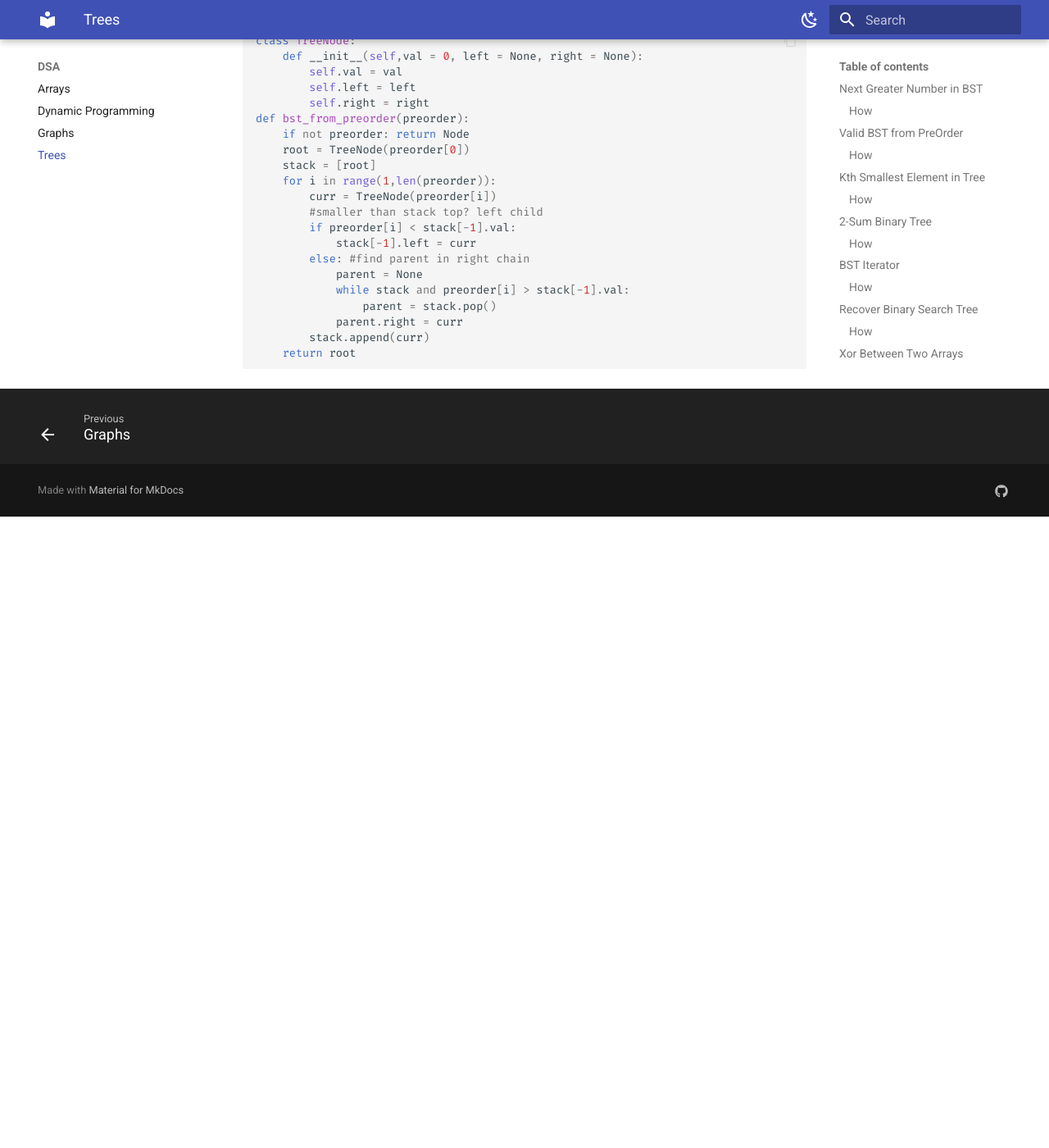
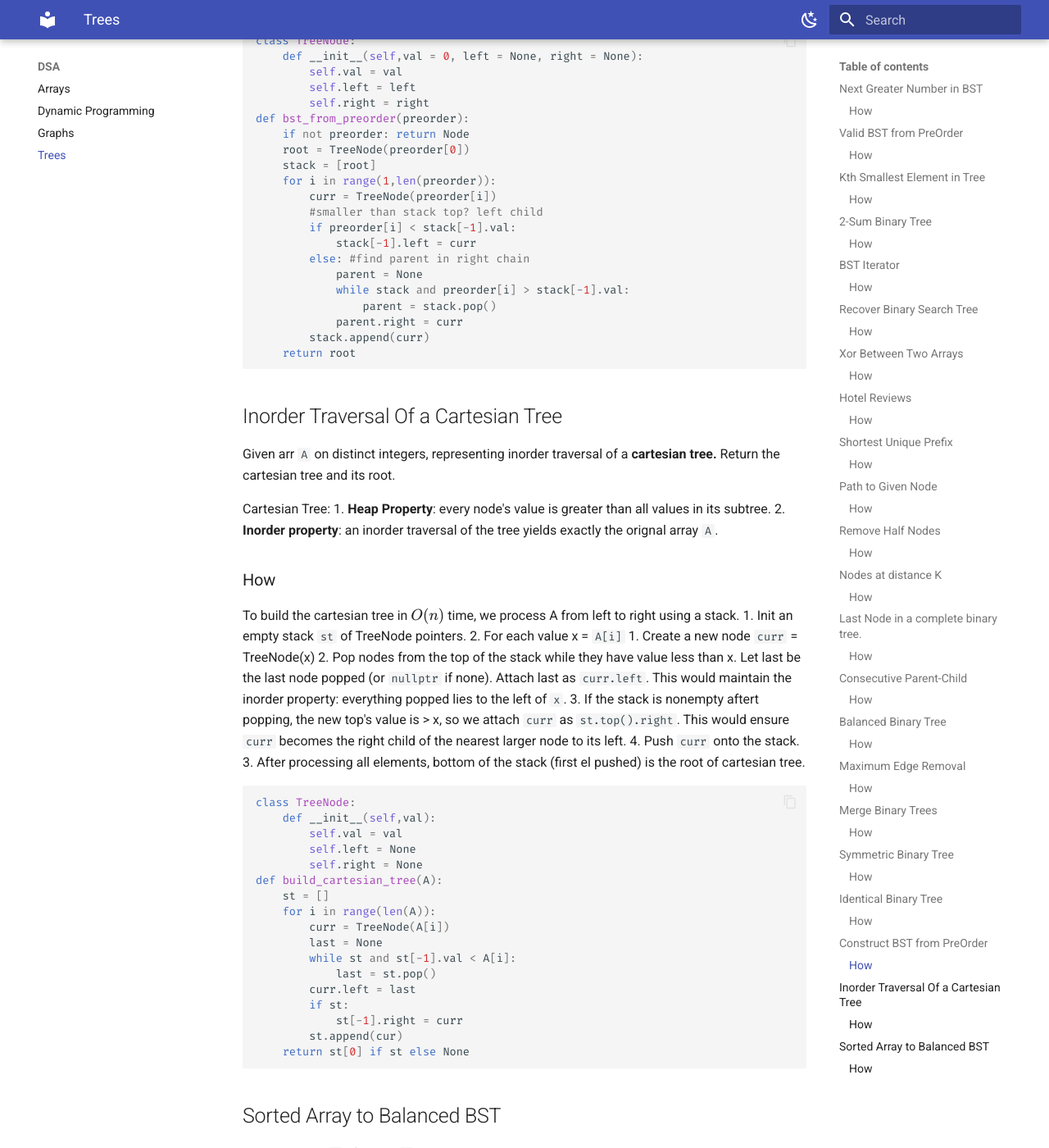
Before and after one commit to adityachauhan0/sde-notes, an MkDocs documentation site: the page built from docs/DSAyy/trees.md, in a window 1280 px wide and 1400 px high, scrolled down 18231 px. Shown: the whole window at 82% size. Built offline with MkDocs 1.6.1 and Material for MkDocs 9.7.7, drawn with Linux system fonts in a browser that asks for light colours; formulas are drawn with MathJax 3; before the commit the page ends 18861 px from its top, so only the background shows below that; some of the changed text lies outside the part shown.

Commit message:
trees a lil

````diff
--- a/docs/DSAyy/trees.md
+++ b/docs/DSAyy/trees.md
@@ -828,3 +828,70 @@ def bst_from_preorder(preorder):
 		stack.append(curr)
 	return root
 ```
+
+## Inorder Traversal Of a Cartesian Tree
+Given arr `A` on distinct integers, representing inorder traversal of a **cartesian tree.** Return the cartesian tree and its root.
+
+Cartesian Tree:
+1. **Heap Property**: every node's value is greater than all values in its subtree.
+2. **Inorder property**: an inorder traversal of the tree yields exactly the orignal array `A`.
+
+### How
+To build the cartesian tree in $O(n)$ time, we process A from left to right using a stack.
+1. Init an empty stack `st` of TreeNode pointers.
+2. For each value x = `A[i]`
+	1. Create a new node `curr` = TreeNode(x)
+	2. Pop nodes from the top of the stack while they have value less than x. Let last be the last node popped (or `nullptr` if none). Attach last as `curr.left`. This would maintain the inorder property: everything popped lies to the left of `x`.
+	3. If the stack is nonempty aftert popping, the new top's value is > x, so we attach `curr` as `st.top().right`. This would ensure `curr` becomes the right child of the nearest larger node to its left.
+	4. Push `curr` onto the stack.
+3. After processing all elements, bottom of the stack (first el pushed) is the root of cartesian tree.
+
+```python
+class TreeNode:
+	def __init__(self,val):
+		self.val = val
+		self.left = None
+		self.right = None
+def build_cartesian_tree(A):
+	st = []
+	for i in range(len(A)):
+		curr = TreeNode(A[i])
+		last = None
+		while st and st[-1].val < A[i]:
+			last = st.pop()
+		curr.left = last
+		if st:
+			st[-1].right = curr
+		st.append(cur)
+	return st[0] if st else None
+```
+
+## Sorted Array to Balanced BST
+
+Given an array `A` of length `n` whose elements are sorted in strictly ascending order, convert it into a height balanced BST.
+
+Basically the depth of right and left subtree differ by atmost 1.
+
+### How
+
+1. In a BST, in-order traversal yields the sorted sequence.
+2. To keep it balanced, choose the mid element of the array as root,  and half of the elements go to the left subtree and half to the right.
+3. Recursively apply the same procedure to the left subarray's midpoint and right subarray's midpoint.
+
+```python
+class TreeNode:
+	def __init__(self,val):
+		self.val = val
+		self.left = None
+		self.right = None
+def sorted_arr_to_bst(A):
+	def build_bst(l,r):
+		if l > r:
+			return None
+		mid = l + (r- l) //2
+		node = TreeNode(A[mid])
+		node.left = build_bst(l,mid - 1)
+		node.right = build_bst(mid + 1, r)
+		return node
+	return build_bst(0, len(A) - 1)
+```
````
